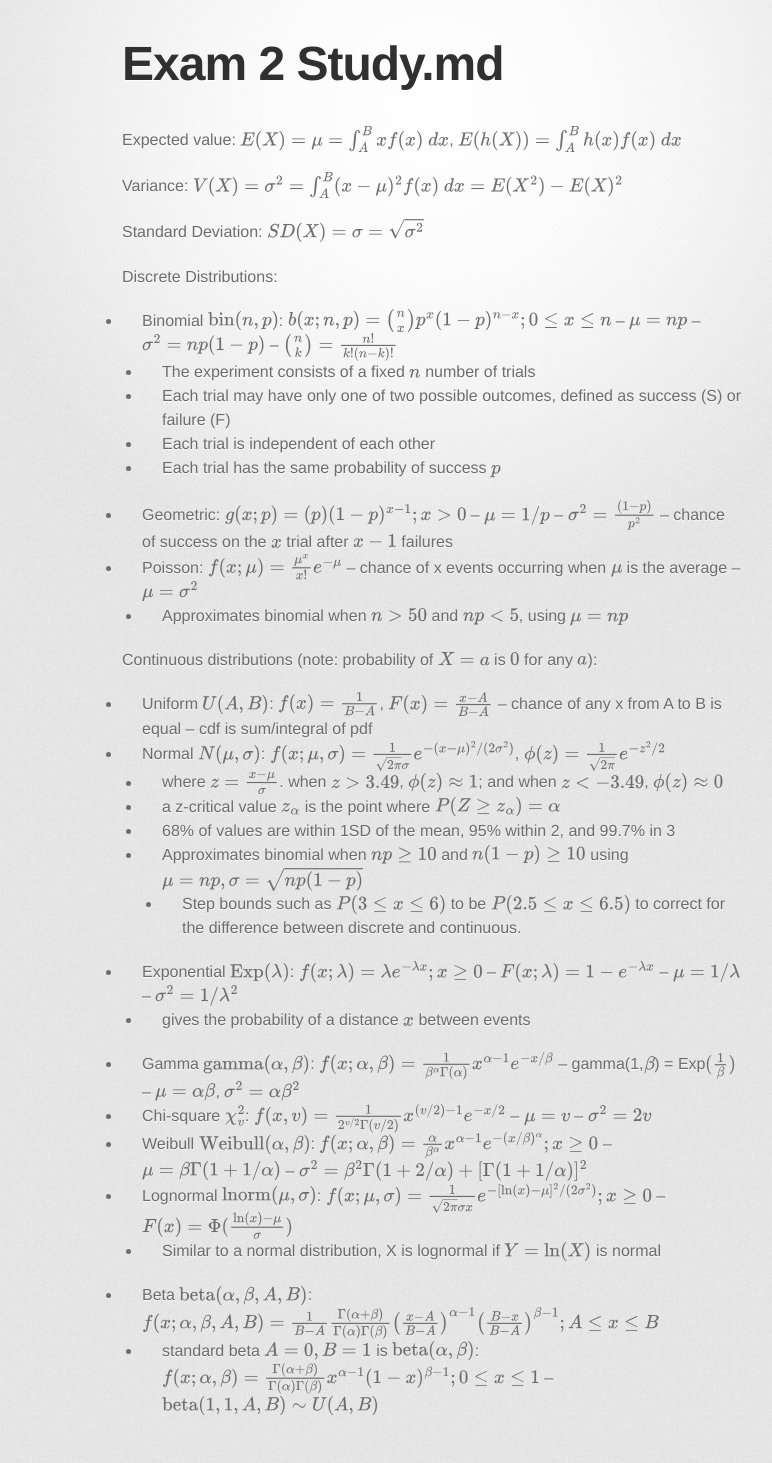
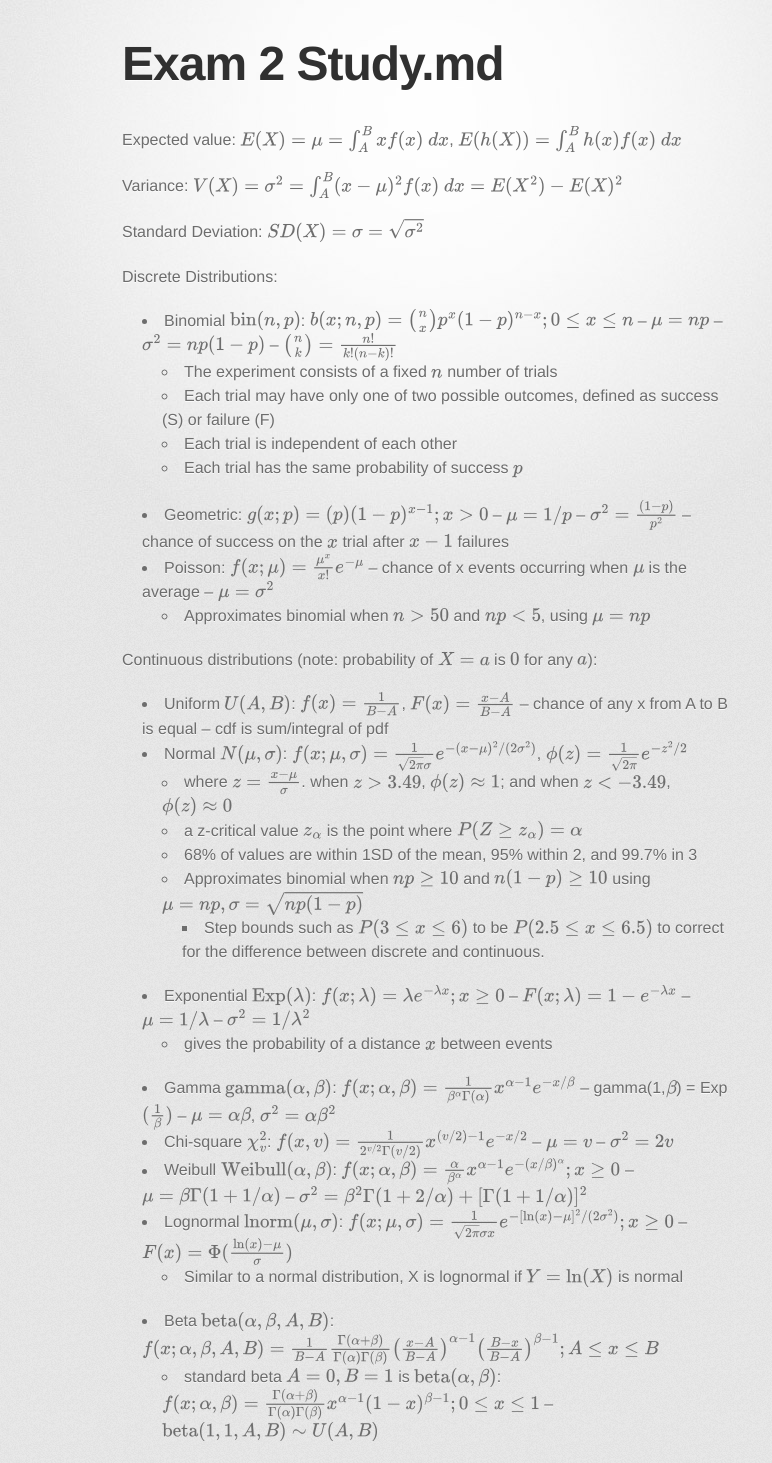
Before and after one commit to Aghast365/Website-Example, a Jekyll site: the page built from Notes/Exam 2 Study.md, in a window 1280 px wide. Shown: the whole page, without its empty margins (208-980 px from the left). Built offline with Jekyll 4.4.1, drawn with Linux system fonts in a browser that asks for light colours; our own code applies the rules of GitHub Pages for plain Markdown files; the repository's description, which GitHub fills in, is left out; before the commit the page ends 1437 px from its top, so only the background shows below that.

Commit message:
Update jekyll-theme-tactile.scss

```diff
--- a/_sass/jekyll-theme-tactile.scss
+++ b/_sass/jekyll-theme-tactile.scss
@@ -33,9 +33,7 @@ footer, header, hgroup, menu, nav, section {
 body {
 	line-height: 1;
 }
-ol, ul {
-	list-style: none;
-}
+
 blockquote, q {
 	quotes: none;
 }
@@ -299,13 +297,11 @@ blockquote {
 
 ul li {
   list-style-position: inside;
-  list-style: disc;
   padding-left: 20px;
 }
 
-ol li {
+li {
   list-style-position: inside;
-  list-style: decimal;
   padding-left: 3px;
 }
 
```
